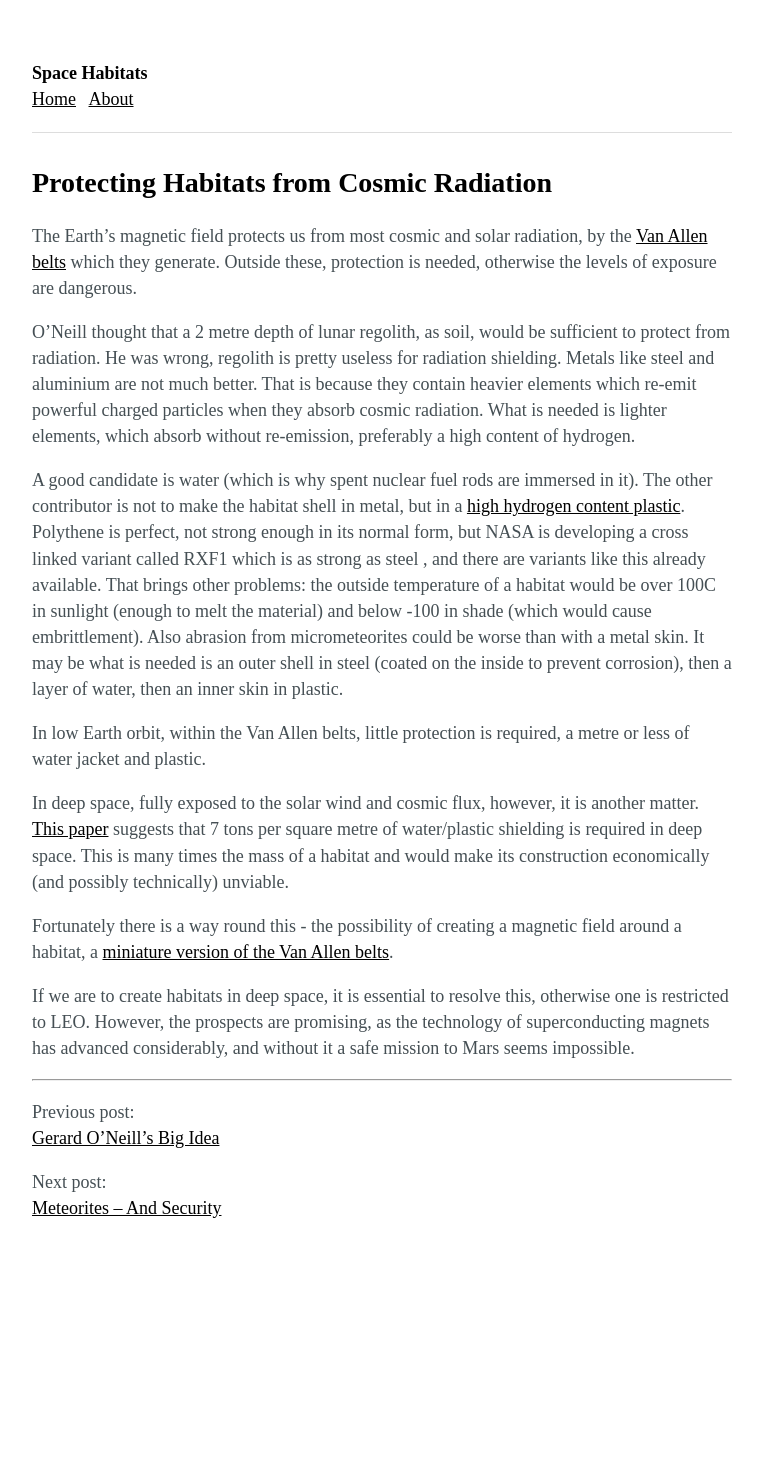
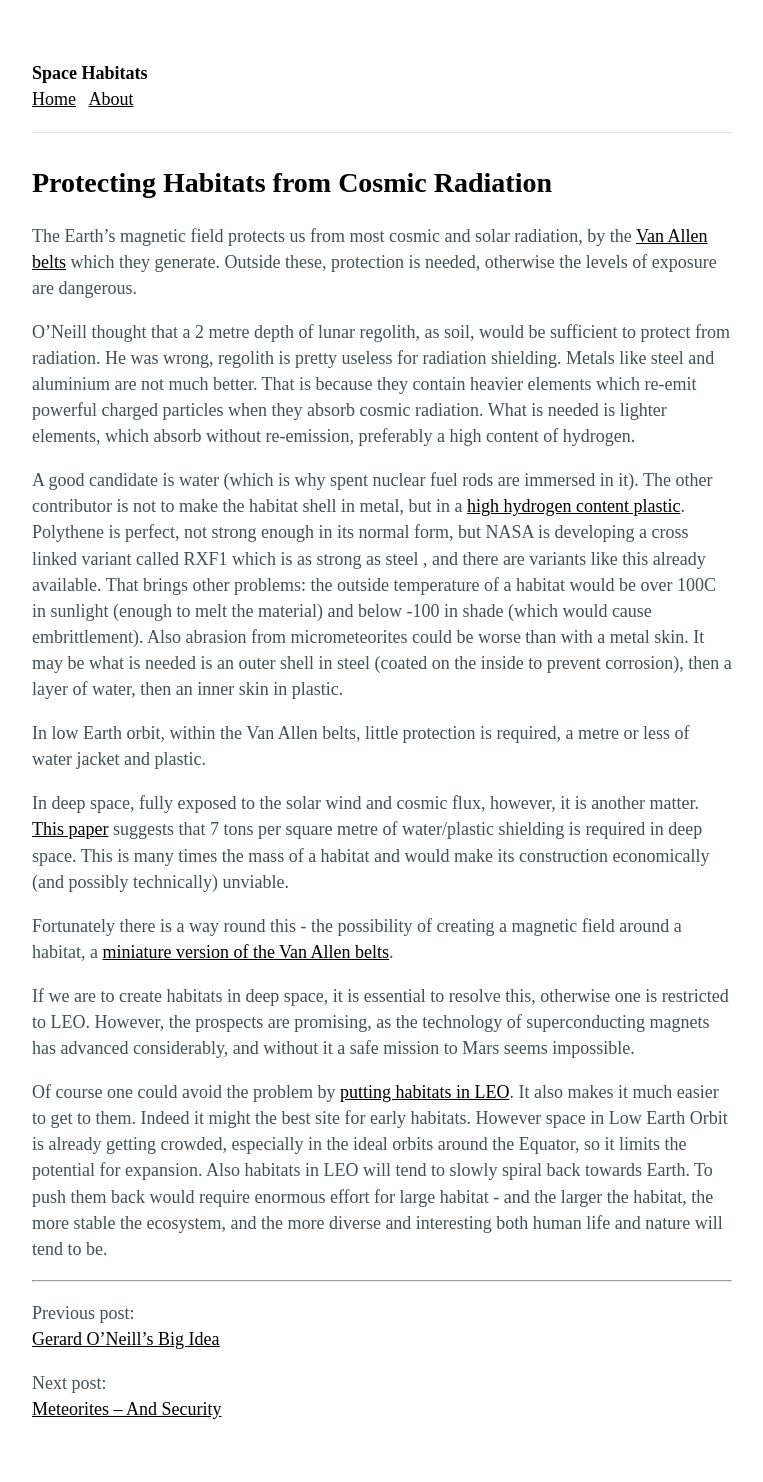
Before and after one commit to ffub/space-habitats, a Jekyll site: the page built from _posts/2016-05-21-protecting-habitats-from-cosmic.markdown, in a window 1280 px wide. Shown: the whole page, without its empty margins (258-1021 px from the left). Built offline with Jekyll 4.4.1, drawn with Linux system fonts in a browser that asks for light colours; before the commit the page ends 1282 px from its top, so only the background shows below that.

Commit message:
Updated Chicken And Egg In Vacuum and 1 other file

```diff
--- a/_posts/2016-05-21-protecting-habitats-from-cosmic.markdown
+++ b/_posts/2016-05-21-protecting-habitats-from-cosmic.markdown
@@ -17,6 +17,8 @@ Fortunately there is a way round this - the possibility of creating a magnetic f
 
 If we are to create habitats in deep space, it is essential to resolve this, otherwise one is restricted to LEO. However, the prospects are promising, as the technology of superconducting magnets has advanced considerably, and without it a safe mission to Mars seems impossible.
 
+Of course one could avoid the problem by [putting habitats in LEO](http://space.alglobus.net/papers/Easy.pdf). It also makes it much easier to get to them. Indeed it might the best site for early habitats. However space in Low Earth Orbit is already getting crowded, especially in the ideal orbits around the Equator, so it limits the potential for expansion. Also habitats in LEO will tend to slowly spiral back towards Earth. To push them back would require enormous effort for large habitat - and the larger the habitat, the more stable the ecosystem, and the more diverse and interesting both human life and nature will tend to be.
+
 
 [van-allen-belts]: https://en.wikipedia.org/wiki/Van_Allen_radiation_belt
 
```
Also changed, not shown: _posts/2016-06-13-chicken-and-egg-in-vacuum.markdown (line endings or trailing spaces).
